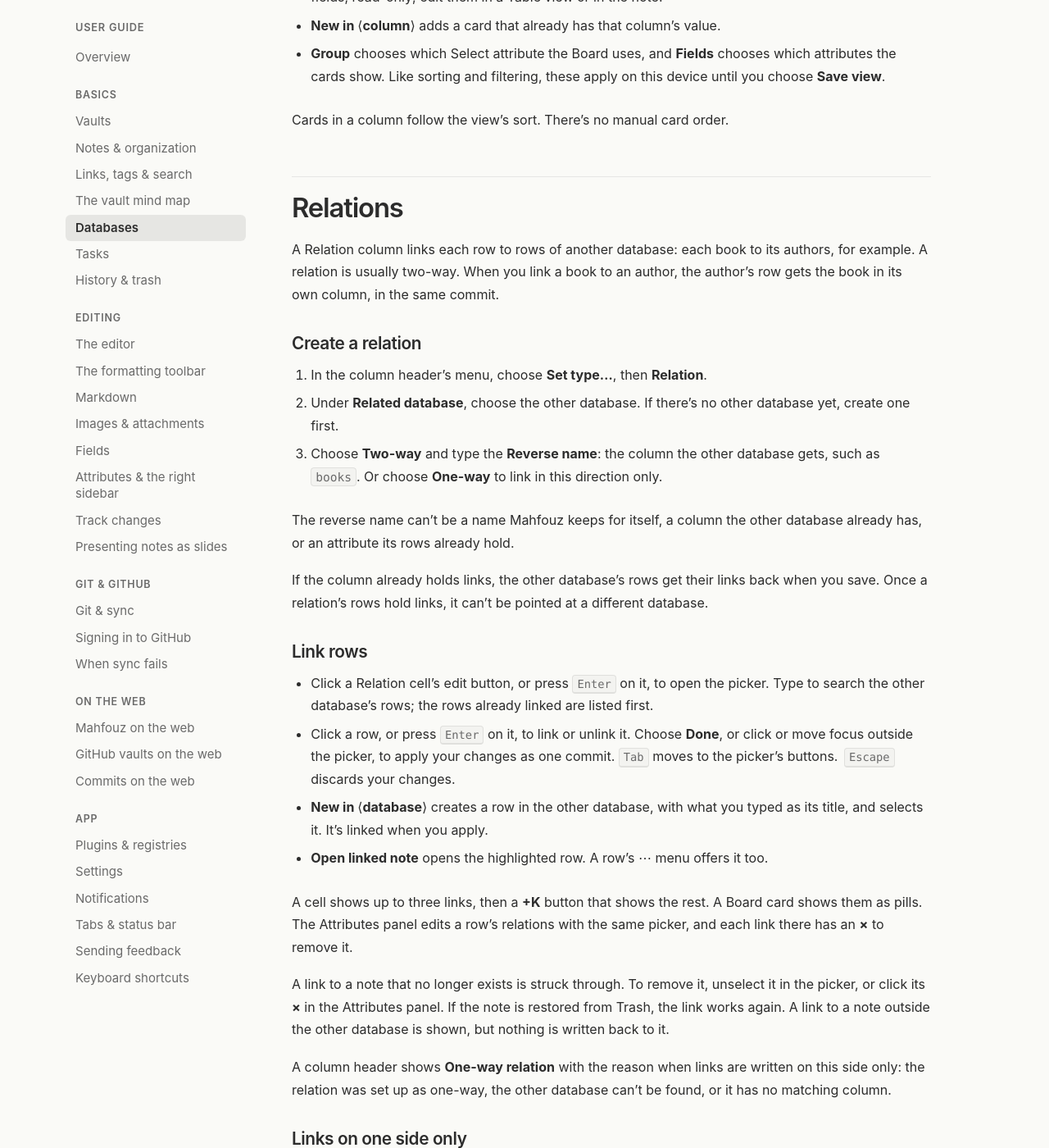
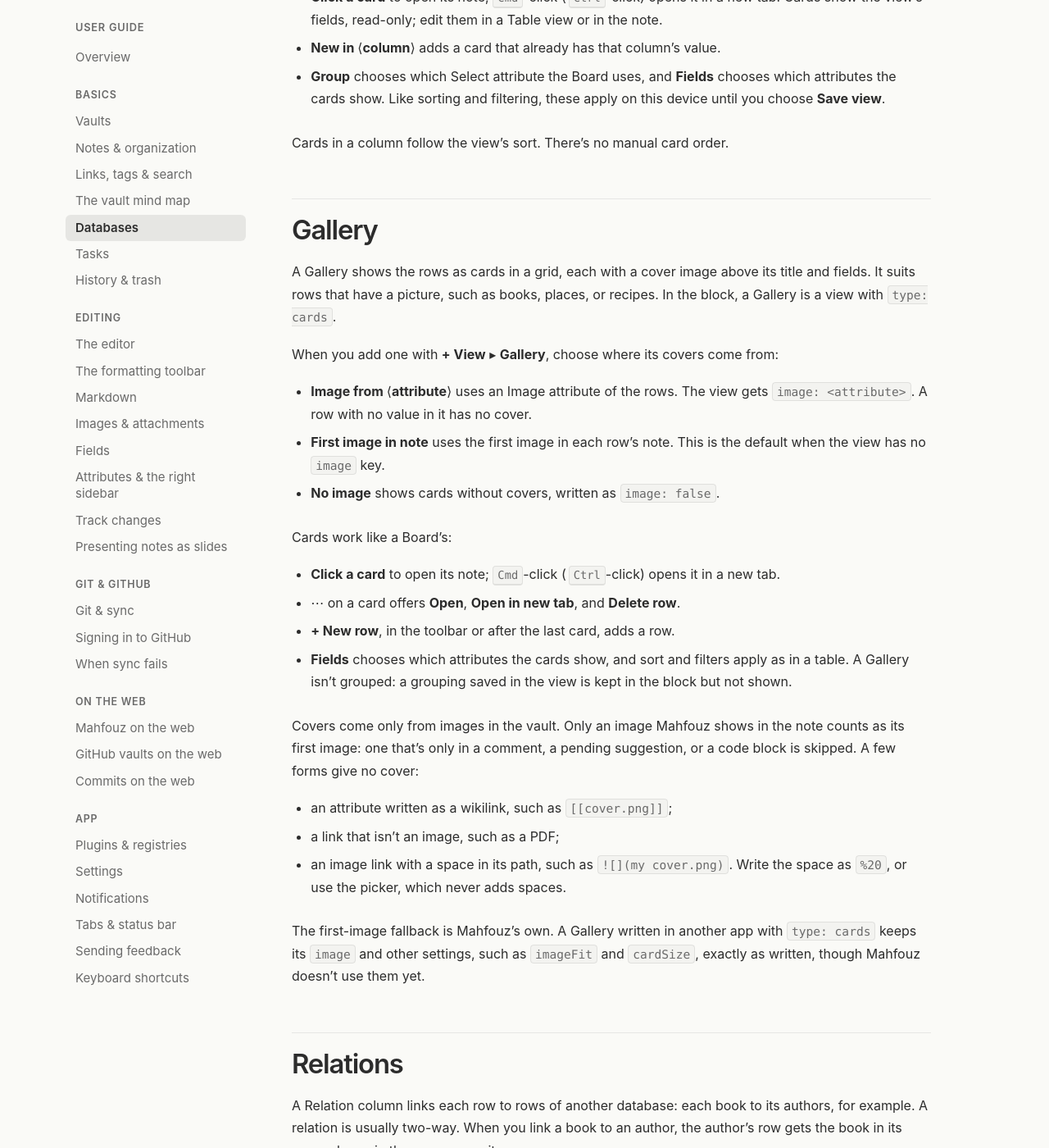
Before and after one commit to mahfouz-app/docs, a Jekyll site: the page built from guide/databases.md, in a window 1280 px wide and 1400 px high, scrolled down 4879 px. Shown: the whole window at 82% size. Built offline with Jekyll 4.4.1, drawn with Linux system fonts in a browser that asks for light colours; some of the changed text lies outside the part shown.

Commit message:
docs(databases): the Gallery view
A Gallery is a `type: cards` view: cards in a grid with a cover from an
Image attribute, the note's first image, or none. Says which images count
and the forms that give no cover.

Co-Authored-By: Claude Opus 5.5 <noreply@anthropic.com>

```diff
--- a/guide/databases.md
+++ b/guide/databases.md
@@ -150,8 +150,9 @@ A database can have several views of the same rows, each with its own sort,
 filters, grouping, and columns. The views appear as buttons in the toolbar;
 click one to show it. The view you picked is remembered on this device.
 
-- **+ View** adds a view: **Table**, or **Board** grouped by one of the
-  database's Select attributes.
+- **+ View** adds a view: **Table**, **Board** grouped by one of the
+  database's Select attributes, or **Gallery** with the cover image you
+  choose.
 - The **▾** next to the current view offers **Rename**, **Duplicate**, and
   **Delete view**. Rename edits the name in place: press <kbd>Enter</kbd> to
   save it or <kbd>Escape</kbd> to cancel. Deleting a view asks first; the rows
@@ -188,6 +189,45 @@ columns after them, and rows with no value go in the last column, "No
   apply on this device until you choose **Save view**.
 
 Cards in a column follow the view's sort. There's no manual card order.
+
+## Gallery
+
+A Gallery shows the rows as cards in a grid, each with a cover image above
+its title and fields. It suits rows that have a picture, such as books,
+places, or recipes. In the block, a Gallery is a view with `type: cards`.
+
+When you add one with **+ View** ▸ **Gallery**, choose where its covers come
+from:
+
+- **Image from ⟨attribute⟩** uses an Image attribute of the rows. The view
+  gets `image: <attribute>`. A row with no value in it has no cover.
+- **First image in note** uses the first image in each row's note. This is
+  the default when the view has no `image` key.
+- **No image** shows cards without covers, written as `image: false`.
+
+Cards work like a Board's:
+
+- **Click a card** to open its note; <kbd>Cmd</kbd>-click
+  (<kbd>Ctrl</kbd>-click) opens it in a new tab.
+- **⋯** on a card offers **Open**, **Open in new tab**, and **Delete row**.
+- **+ New row**, in the toolbar or after the last card, adds a row.
+- **Fields** chooses which attributes the cards show, and sort and filters
+  apply as in a table. A Gallery isn't grouped: a grouping saved in the view
+  is kept in the block but not shown.
+
+Covers come only from images in the vault. Only an image Mahfouz shows in
+the note counts as its first image: one that's only in a comment, a pending
+suggestion, or a code block is skipped. A few forms give no cover:
+
+- an attribute written as a wikilink, such as `[[cover.png]]`;
+- a link that isn't an image, such as a PDF;
+- an image link with a space in its path, such as `![](my cover.png)`.
+  Write the space as `%20`, or use the picker, which never adds spaces.
+
+The first-image fallback is Mahfouz's own. A Gallery written in another app
+with `type: cards` keeps its `image` and other settings, such as
+`imageFit` and `cardSize`, exactly as written, though Mahfouz doesn't use
+them yet.
 
 ## Relations
 
```
